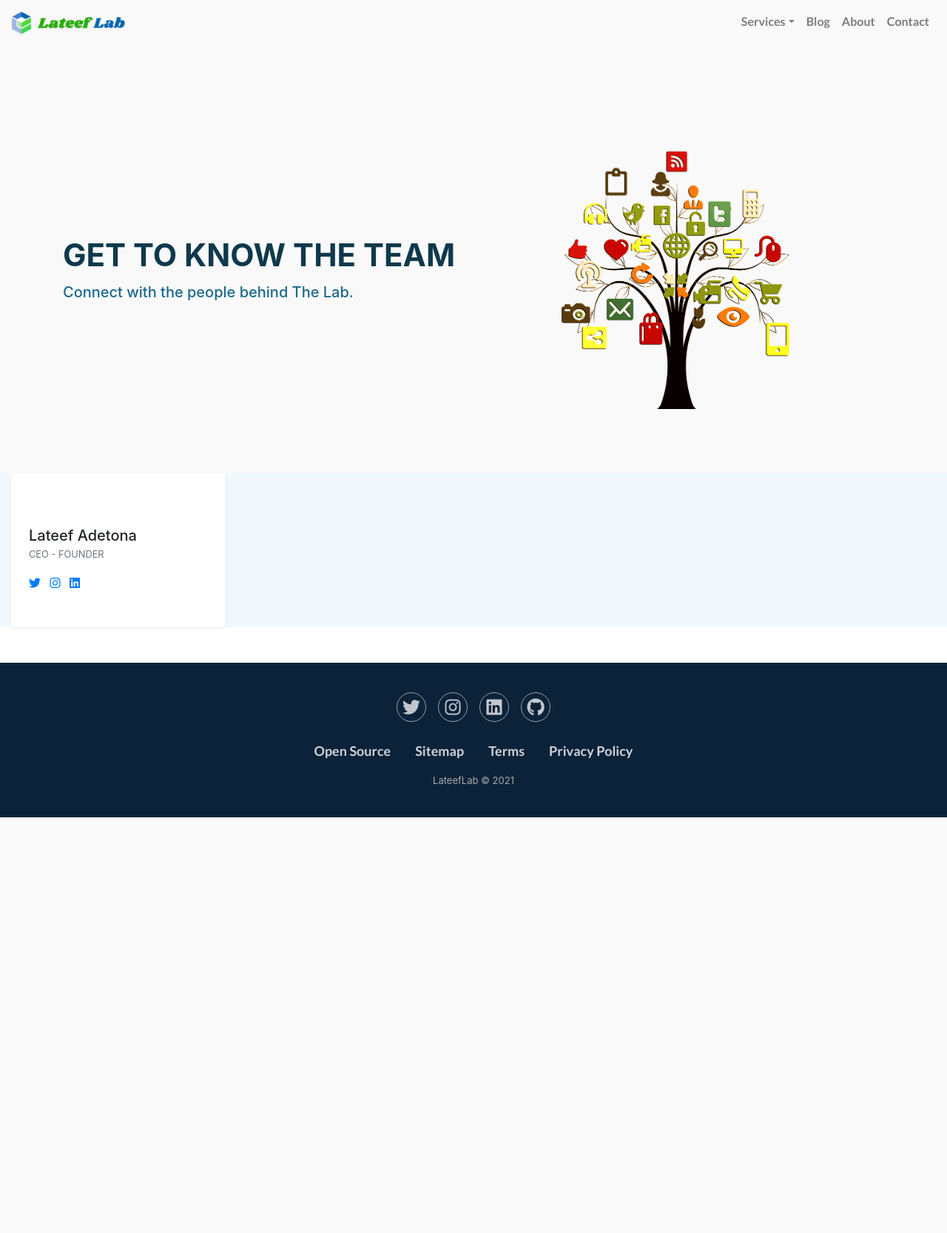
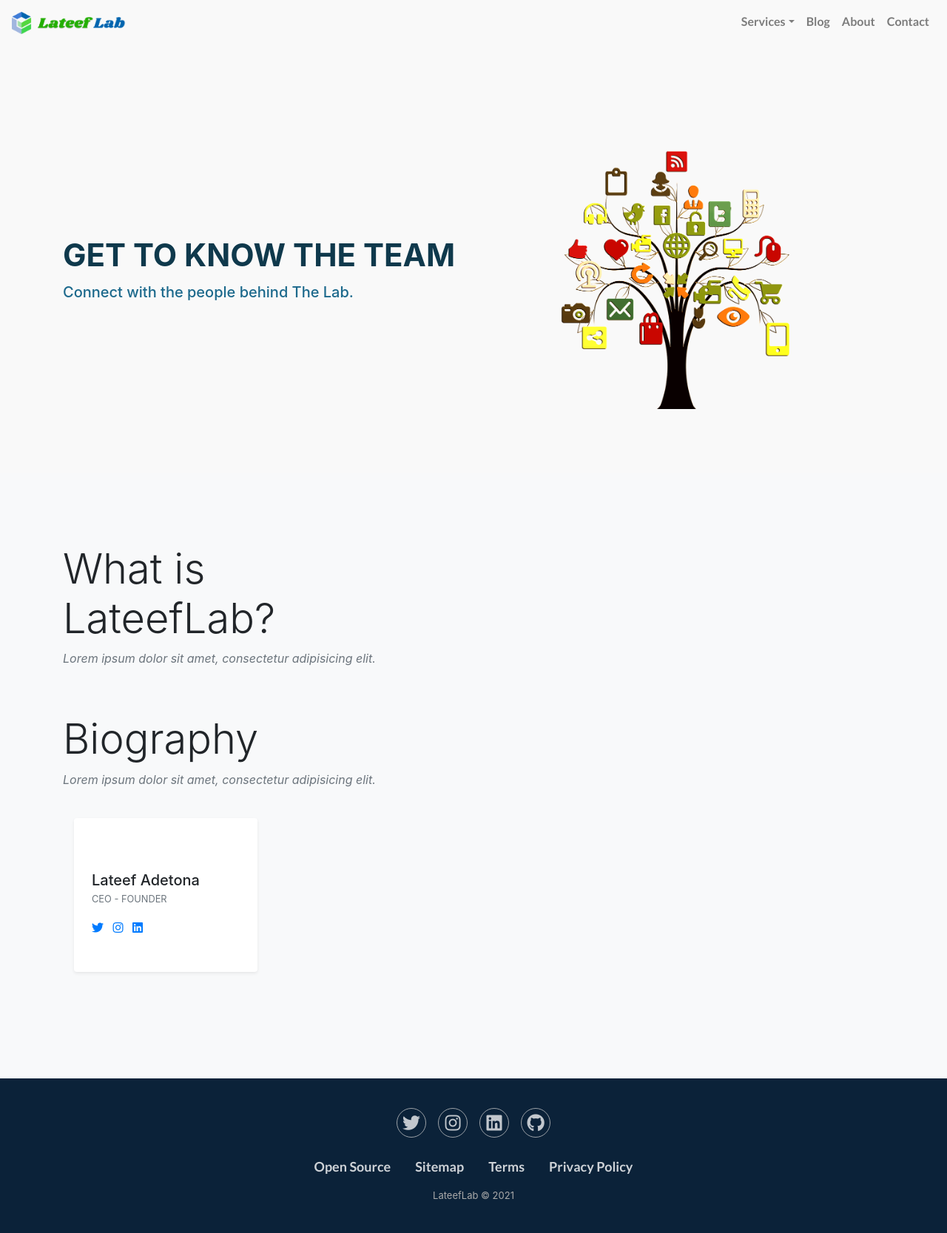
Before and after one commit to heyylateef/lateeflab, a Django app: template lateeflabapp/templates/lateeflabapp/about.html in a window 1280 px wide. Shown: the whole page at 74% size. Before the commit the page ends 1105 px from the top, so only its background shows below. Run offline with Django 3.2, Linux system fonts and the light colour scheme; the template is opened without the code that fills it, so the values that code supplies are empty; some libraries are stand-ins or nearby versions.

Commit message:
about page changes

```diff
--- a/lateeflabapp/templates/lateeflabapp/about.html
+++ b/lateeflabapp/templates/lateeflabapp/about.html
@@ -94,7 +94,7 @@
 
 </section><!-- End Hero -->
 
-<!--<div class="bg-light py-5">
+<div class="bg-light py-5">
   <div class="container py-5">
     <div class="row mb-4">
       <div class="col-lg-5">
@@ -108,7 +108,7 @@
         <h2 class="display-4 font-weight-light">Biography</h2>
         <p class="font-italic text-muted">Lorem ipsum dolor sit amet, consectetur adipisicing elit.</p>
       </div>
-    </div>  -->
+    </div>
 
       <!-- Team item-->
       <div class="col-xl-3 col-sm-6 mb-5">
```
